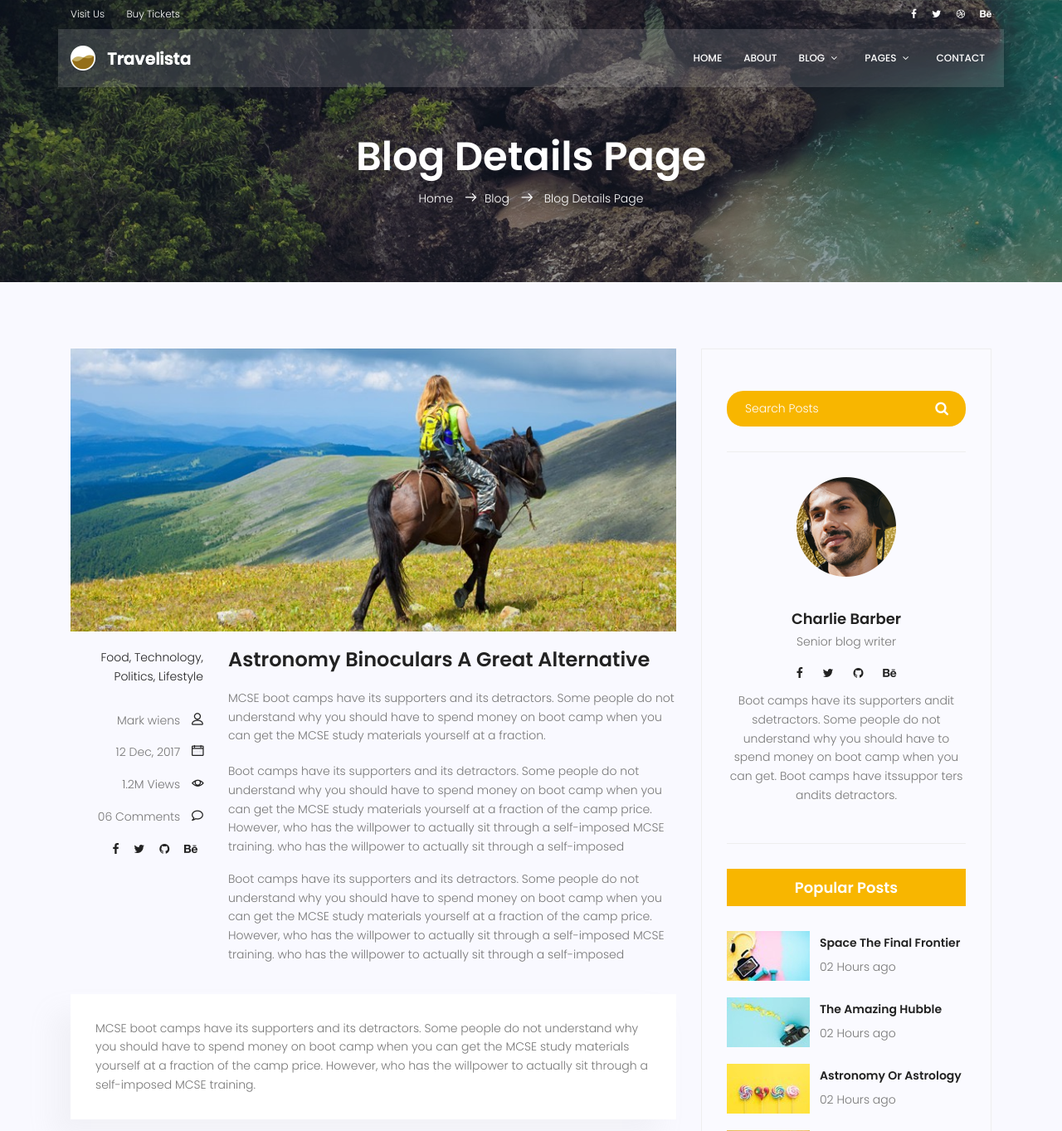
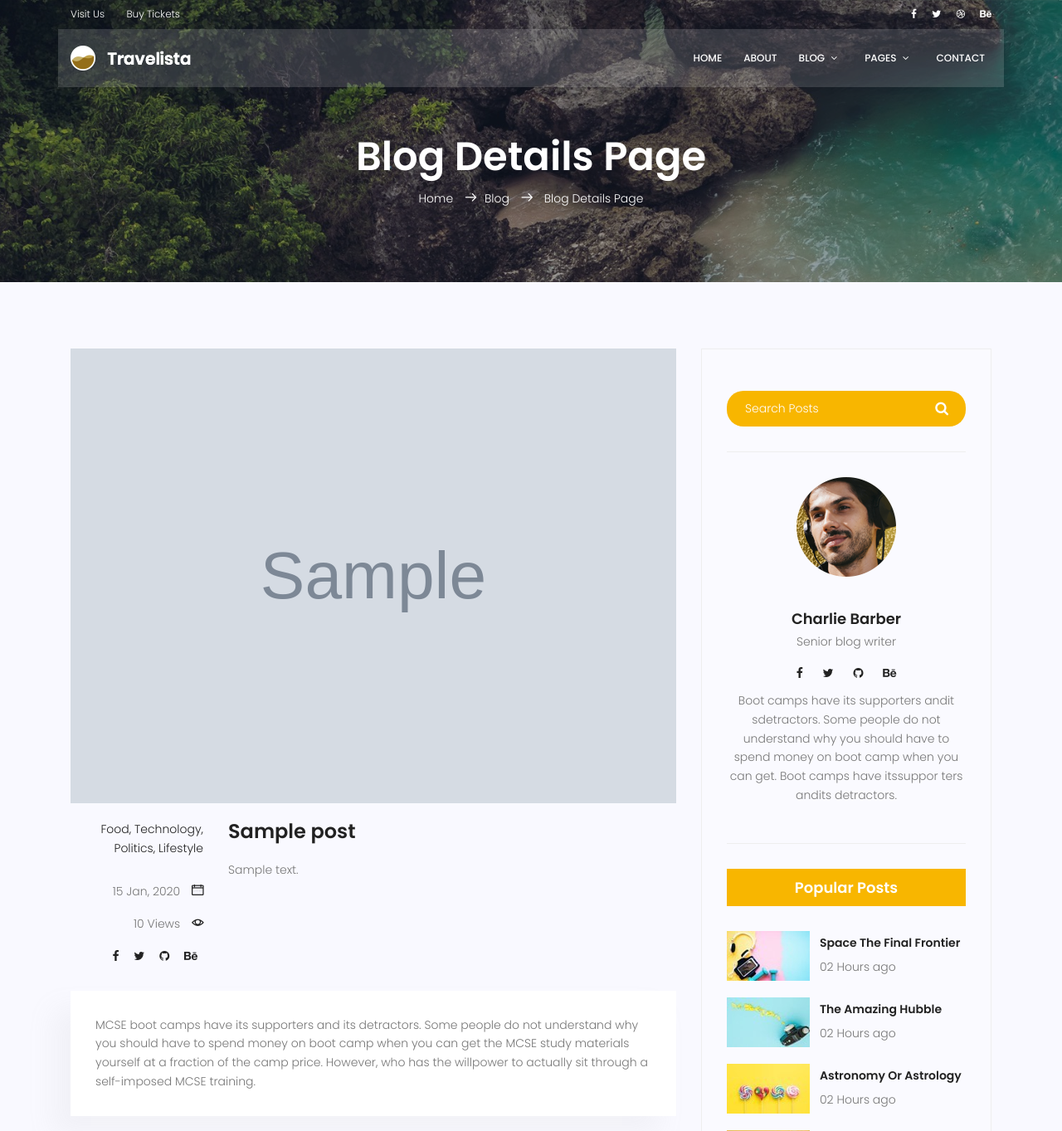
Before and after one commit to SetayeshMahdavi/django-restart, a Django app: template templates/blog/blog-single.html in a window 1280 px wide. Shown: the top 1363 px of the page at 83% size. Run offline with Django 5.2, Linux system fonts and the light colour scheme; the template is opened without the code that fills it: values that come from a table or form of the project are taken from there, others are empty; tables that the repository leaves empty hold one stand-in row (values such as "Sample post"); grey boxes marked "Sample" are stand-in pictures; some libraries are stand-ins or nearby versions.

Commit message:
Fix blog single page bug and add image support for posts

```diff
--- a/blog/models.py
+++ b/blog/models.py
@@ -4,6 +4,7 @@ from django.db import models
 class Post (models.Model):
     title=models.CharField(max_length=100)
     content=models.TextField(max_length=800)
+    image=models.ImageField(upload_to='blog/', blank=True, null=True)
     counted_views=models.IntegerField(default=0)
     status=models.BooleanField(default=False)
     published_date=models.DateTimeField(null=True)
--- a/mysite/urls.py
+++ b/mysite/urls.py
@@ -22,11 +22,10 @@ from django.conf.urls.static import static
 urlpatterns = [
     path('admin/', admin.site.urls),
     path('',include('website.urls')),
-    path('blog',include('blog.urls'))
-]
+    path('blog/',include('blog.urls'))]
 
 
 
 
-urlpatterns += static(settings.STATIC_URL, document_root=settings.STATICFILES_DIRS[0])
-urlpatterns += static(settings.MEDIA_URL, document_root=settings.MEDIA_ROOT)
+urlpatterns+=static(settings.STATIC_URL,document_root=settings.STATIC_ROOT)
+urlpatterns+=static(settings.MEDIA_URL,document_root=settings.MEDIA_ROOT)
--- a/templates/base.html
+++ b/templates/base.html
@@ -66,7 +66,7 @@
 				          <li class="menu-has-children"><a href="">Blog</a>
 				            <ul>
 				              <li><a href="{%url 'blog:blog' %}">Blog Home</a></li>
-				              <li><a href="{%url 'blog:single' %}">Blog Single</a></li>
+				              <li><a href="{% url 'blog:blog' %}">Blog Single</a></li>
 				            </ul>
 				          </li>
 				          <li class="menu-has-children"><a href="">Pages</a>
--- a/templates/blog/blog-home.html
+++ b/templates/blog/blog-home.html
@@ -115,8 +115,7 @@
 									{% endif %}
 
 									<!-- عنوان با لینک درست -->
-									<a class="posts-title" href="{% url 'blog:singe' post.id %}">
-										<h3>{{ post.title }}</h3>
+									<a class="posts-title" href="{% url 'blog:single' post.id %}">										<h3>{{ post.title }}</h3>
 									</a>
 
 									<p class="excert">
--- a/templates/blog/blog-single.html
+++ b/templates/blog/blog-single.html
@@ -27,7 +27,11 @@
 							<div class="single-post row">
 								<div class="col-lg-12">
 									<div class="feature-img">
+										{% if post.image %}
+										<img class="img-fluid" src="{{ post.image.url }}" alt="{{ post.title }}">
+										{% else %}
 										<img class="img-fluid" src="{% static 'img/blog/feature-img1.jpg' %} " alt="">
+										{% endif %}
 									</div>
 								</div>
 								<div class="col-lg-3  col-md-3 meta-details">
@@ -38,10 +42,8 @@
 										<li><a href="#">Lifestyle</a></li>
 									</ul>
 									<div class="user-details row">
-										<p class="user-name col-lg-12 col-md-12 col-6"><a href="#">Mark wiens</a> <span class="lnr lnr-user"></span></p>
-										<p class="date col-lg-12 col-md-12 col-6"><a href="#">12 Dec, 2017</a> <span class="lnr lnr-calendar-full"></span></p>
-										<p class="view col-lg-12 col-md-12 col-6"><a href="#">1.2M Views</a> <span class="lnr lnr-eye"></span></p>
-										<p class="comments col-lg-12 col-md-12 col-6"><a href="#">06 Comments</a> <span class="lnr lnr-bubble"></span></p>
+										<p class="date col-lg-12 col-md-12 col-6"><a href="#">{{ post.published_date|date:"d M, Y" }}</a> <span class="lnr lnr-calendar-full"></span></p>
+										<p class="view col-lg-12 col-md-12 col-6"><a href="#">{{ post.counted_views }} Views</a> <span class="lnr lnr-eye"></span></p>
 										<ul class="social-links col-lg-12 col-md-12 col-6">
 											<li><a href="#"><i class="fa fa-facebook"></i></a></li>
 											<li><a href="#"><i class="fa fa-twitter"></i></a></li>
@@ -51,15 +53,9 @@
 									</div>
 								</div>
 								<div class="col-lg-9 col-md-9">
-									<h3 class="mt-20 mb-20">Astronomy Binoculars A Great Alternative</h3>
-									<p class="excert">
-										MCSE boot camps have its supporters and its detractors. Some people do not understand why you should have to spend money on boot camp when you can get the MCSE study materials yourself at a fraction.
-									</p>
+									<h3 class="mt-20 mb-20">{{ post.title }}</h3>
 									<p>
-										Boot camps have its supporters and its detractors. Some people do not understand why you should have to spend money on boot camp when you can get the MCSE study materials yourself at a fraction of the camp price. However, who has the willpower to actually sit through a self-imposed MCSE training. who has the willpower to actually sit through a self-imposed
-									</p>
-									<p>
-										Boot camps have its supporters and its detractors. Some people do not understand why you should have to spend money on boot camp when you can get the MCSE study materials yourself at a fraction of the camp price. However, who has the willpower to actually sit through a self-imposed MCSE training. who has the willpower to actually sit through a self-imposed
+										{{ post.content }}
 									</p>
 								</div>
 								<div class="col-lg-12">
```
Also changed, not shown: blog/views.py (+10 -2 lines), blog/migrations/0002_alter_post_updated_date.py (added), blog/migrations/0003_post_image.py (added).
